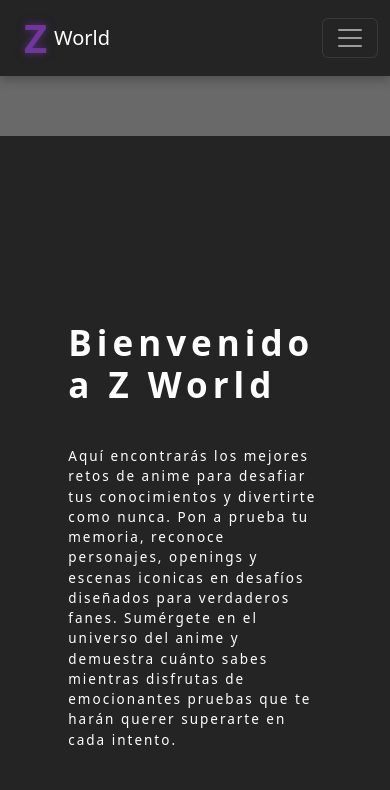
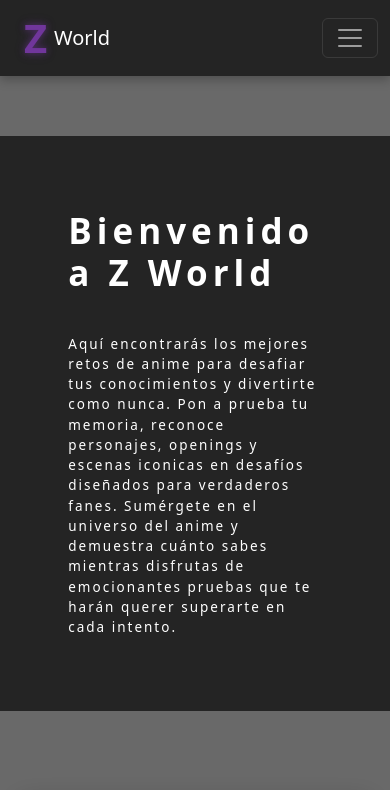
Before and after one commit to jqz1r0/repo-coder-2, a plain HTML site: page index.html in a window 390 px wide. Shown: the top 790 px of the page. Drawn offline with nearby package versions, Linux system fonts and the light colour scheme.

Commit message:
mod del height de section container en un media query

```diff
--- a/style.css
+++ b/style.css
@@ -512,6 +512,11 @@ footer section ul {
     /**---- Index Html ----**/
 
     /*!-- Hero Section --*/
+
+    .section-container {
+        height: 575px;
+    }
+
     .article-container h1 {
         font-size: 35px;
     }
```
